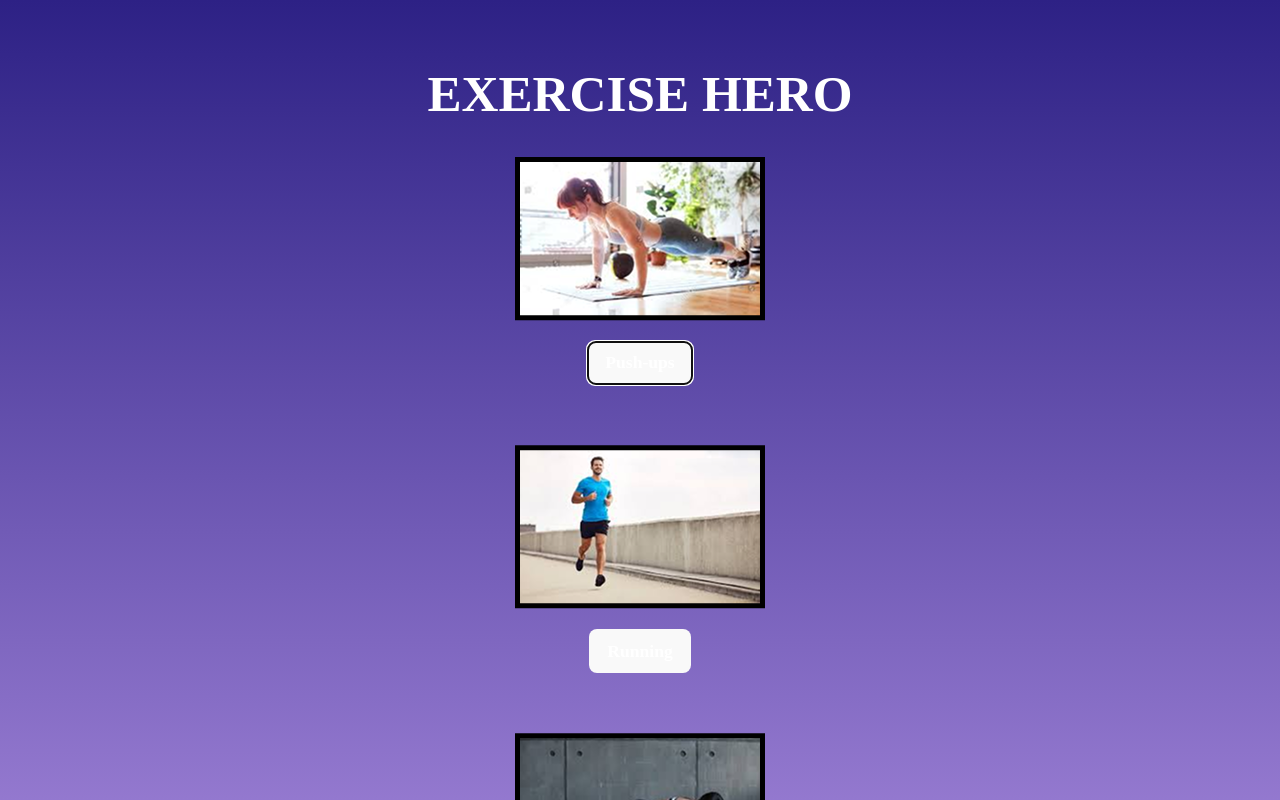
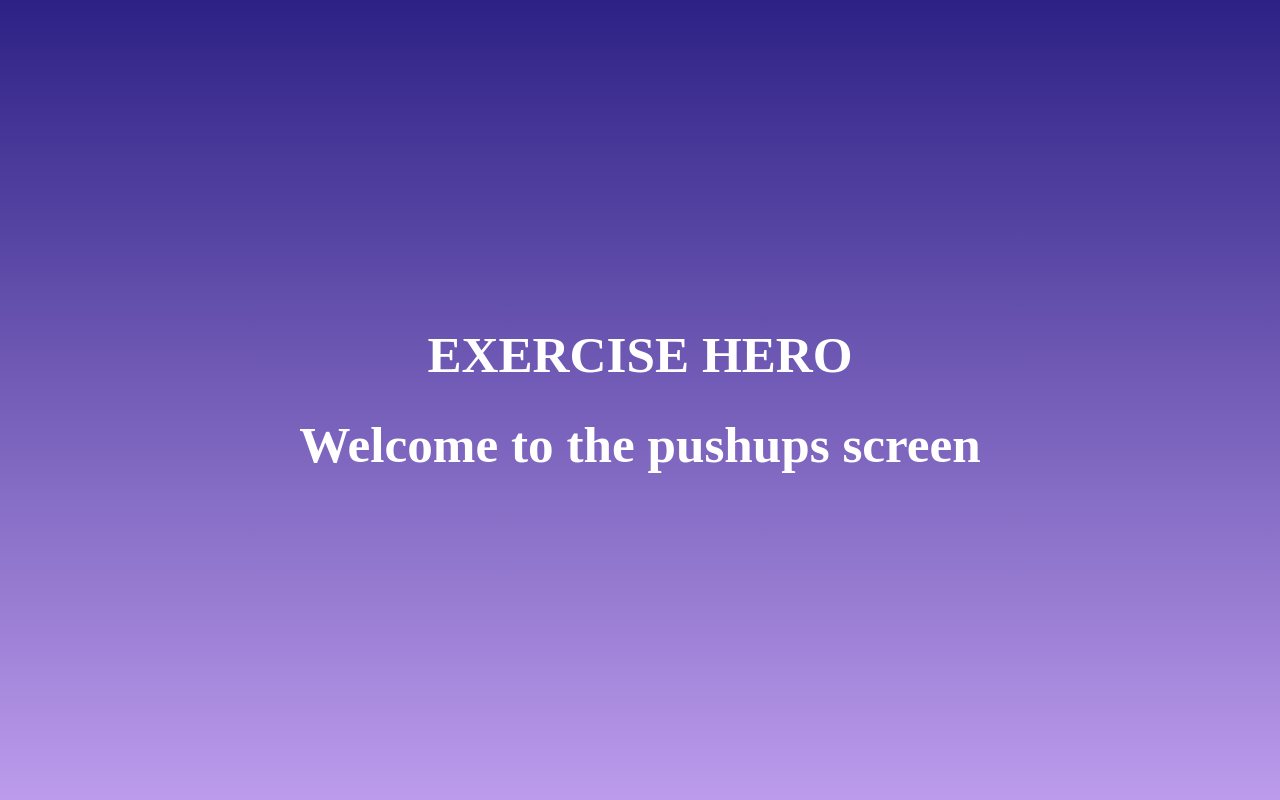
Before and after one commit to meera-develops/Updated-Exercise-App, a React (Vite) app: page / in a window 1280 px wide. Both pictures are taken after a click on the button "Push-ups". Shown: the top 800 px of the page. Built offline with nearby package versions, Linux system fonts and the light colour scheme; a web font is replaced by a local one.

Commit message:
set up for different screens

```diff
--- a/src/App.jsx
+++ b/src/App.jsx
@@ -4,6 +4,8 @@ import pushups from './assets/img/pushups-pic.png';
 import planks from './assets/img/planks.png';
 import running from './assets/img/running.png';
 import Screen1 from './components/screen1';
+import Screen2 from './components/running.jsx';
+import Screen3 from './components/planks.jsx';
 
 
 function App() {
@@ -14,7 +16,15 @@ function App() {
     setCurScreen(screen);
   };
 
-  return (
+  let screenContent;
+  if (curScreen === 'Screen1') {
+    screenContent = <Screen1 />;
+  } else if (curScreen === 'Screen2') {
+    screenContent = <Screen2 />
+  } else if (curScreen === 'Screen3') {
+    screenContent = <Screen3 />
+  } else {
+    screenContent = (
       <>
         <div className='main-container'>
           <h1>EXERCISE HERO</h1>
@@ -28,27 +38,32 @@ function App() {
             </div>
             <div className='image-item'>
               <img src={running} alt="Image of man running outside" />
-            <button className='text-buttons'>
+              <button className='text-buttons' onClick={() => handleNavigation('Screen2')}>
                 Running
               </button>
             </div>
             <div className='image-item'>
               <img src={planks} alt="Image of woman holding a plank" />
-            <button className='text-buttons'>
+              <button className='text-buttons' onClick={() => handleNavigation('Screen3')}>
                 Planks
               </button>
             </div>
-        </div>
-
-        <div className='screen-display'>
-          {curScreen === 'Screen1' && <Screen1 />}
           </div>
 
 
         </div>
 
       </>
-  )
+    );
+  }
+  return (
+    <div className ='entry'>
+      <div className ='screen-display'>
+        {screenContent}
+      </div>
+    </div>
+  );
+
 }
 
 export default App
--- a/src/components/Screen1.jsx
+++ b/src/components/Screen1.jsx
@@ -3,7 +3,8 @@ import React from 'react';
 function Screen1() {
     return (
         <>
-            <div>
+            <div className='main-container'>
+                <h1>EXERCISE HERO</h1>
                 <h1>Welcome to the pushups screen</h1>
             </div>
 
--- a/src/components/planks.jsx
+++ b/src/components/planks.jsx
@@ -0,0 +1,14 @@
+import React from 'react';
+
+function Screen3() {
+    return (
+        <>
+            <div>
+                <h1>Welcome to the PLANKS screen</h1>
+            </div>
+
+        </>
+    )
+}
+
+export default Screen3;
--- a/src/components/running.jsx
+++ b/src/components/running.jsx
@@ -0,0 +1,14 @@
+import React from 'react';
+
+function Screen2() {
+    return (
+        <>
+            <div>
+                <h1>Welcome to the running screen</h1>
+            </div>
+
+        </>
+    )
+}
+
+export default Screen2;
```
Lines whose indentation alone changed are shown as unchanged.
